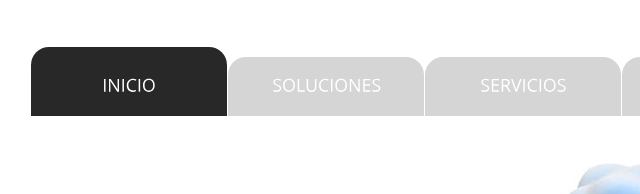
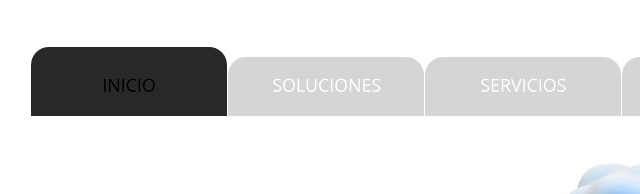
Before and after one commit to orion2013/alfaomegaweb, a plain HTML site: page index.html in a window 1280 px wide. Shown: the part 150-344 px from the top of the page, 117-757 px from the left. Drawn offline with Linux system fonts and the light colour scheme.

Commit message:
Update style.css

```diff
--- a/css/style.css
+++ b/css/style.css
@@ -278,7 +278,7 @@ p {margin-bottom:18px}
 .menu li {float:left;position:relative;margin-right:1px}
 .menu li.last-item {margin:0}
 .menu li a {display:inline-block;width:196px;font-size:17px;line-height:1.22em;padding:18px 0 36px;margin-top:10px;color:#fff;background:#D5D5D5;text-align:center;border-radius:18px 18px 0 0;-moz-border-radius:18px 18px 0 0;-webkit-border-radius:18px 18px 0 0}
-.menu li a.active, .menu li a:hover {color:#fff;background:#282828;padding:28px 0 36px;margin:0}
+.menu li a.active, .menu li a:hover {color:#000;background:#282828;padding:28px 0 36px;margin:0}
 
 
 /* seccion de slider  principal*/
```
